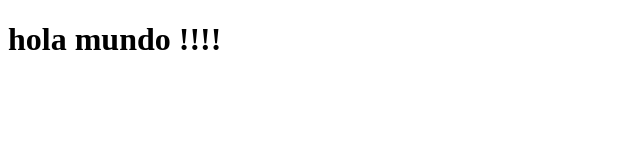
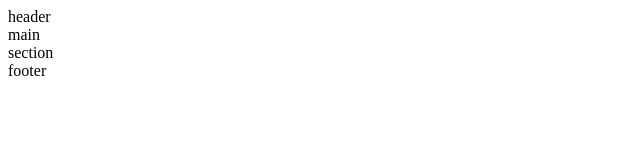
Before and after one commit to andresperlo/proyecto-web-29-bootstrap, a plain HTML site: page index.html in a window 1280 px wide. Shown: the whole page, without its empty margins (0-640 px from the left). Drawn offline with Linux system fonts and the light colour scheme.

Commit message:
se crea estructura base

```diff
--- a/index.html
+++ b/index.html
@@ -9,6 +9,9 @@
     <title>Pagina Principal</title>
   </head>
   <body>
-    <h1>hola mundo !!!!</h1>
+    <header>header</header>
+    <main>main</main>
+    <section>section</section>
+    <footer>footer</footer>
   </body>
 </html>
```
